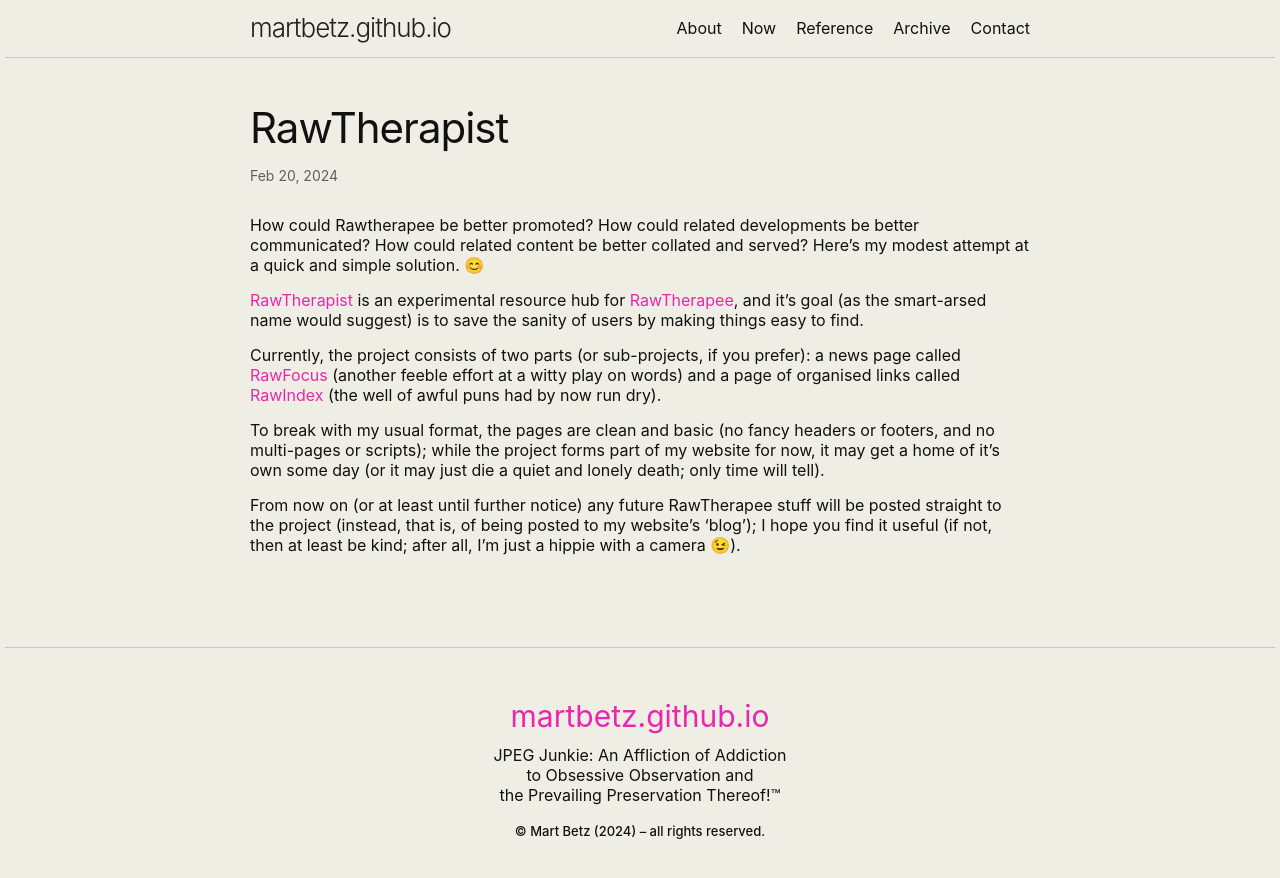
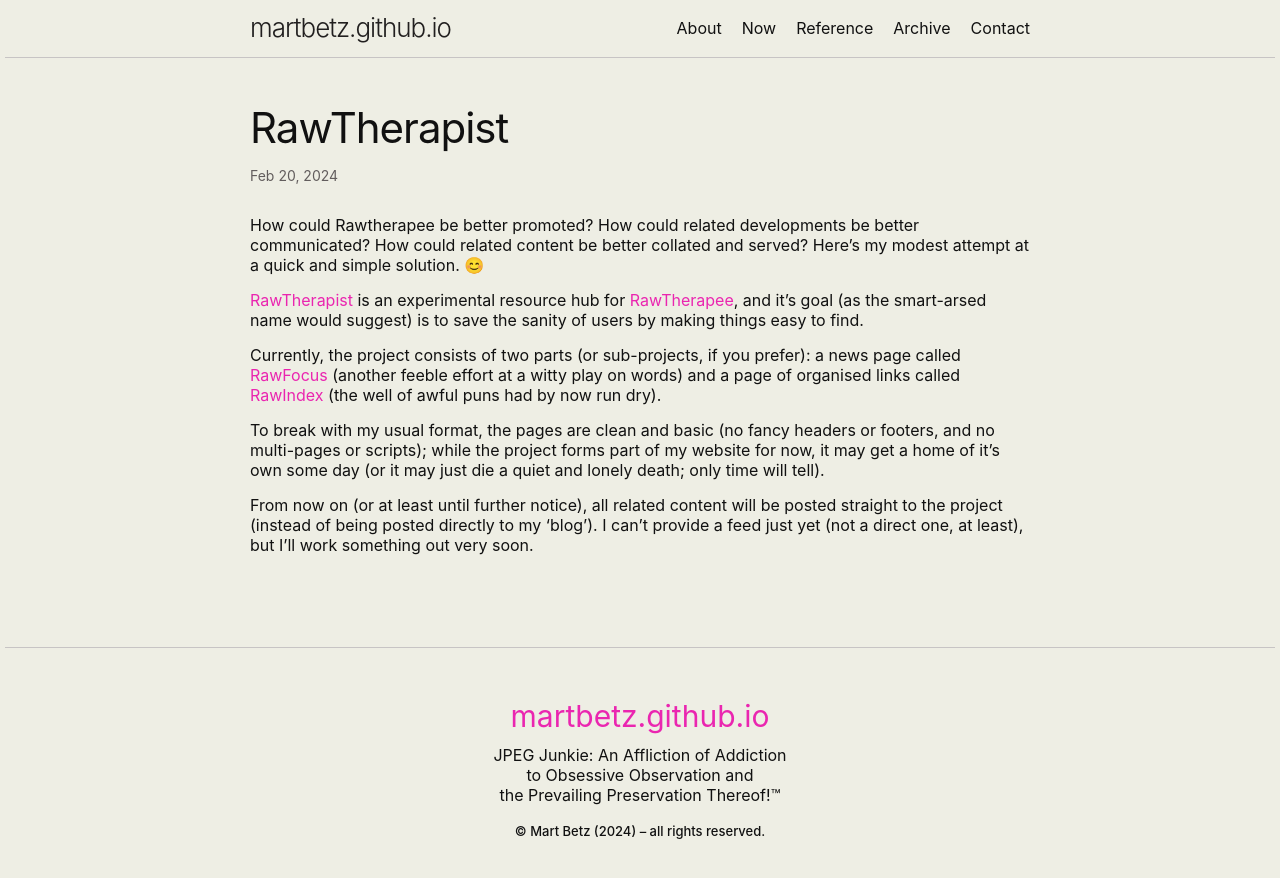
Before and after one commit to martbetz/martbetz.github.io, a Jekyll site: the page built from _posts/2024-02-20-rawtherapist.md, in a window 1280 px wide. Shown: the top 878 px of the page. Built offline with Jekyll 4.4.1, drawn with Linux system fonts in a browser that asks for light colours.

Commit message:
Update 2024-02-20-rawtherapist.md

```diff
--- a/_posts/2024-02-20-rawtherapist.md
+++ b/_posts/2024-02-20-rawtherapist.md
@@ -13,4 +13,4 @@
 
 To break with my usual format, the pages are clean and basic (no fancy headers or footers, and no multi-pages or scripts); while the project forms part of my website for now, it may get a home of it's own some day (or it may just die a quiet and lonely death; only time will tell).
 
-From now on (or at least until further notice) any future RawTherapee stuff will be posted straight to the project (instead, that is, of being posted to my website's 'blog'); I hope you find it useful (if not, then at least be kind; after all, I'm just a hippie with a camera 😉).
+From now on (or at least until further notice), all related content will be posted straight to the project (instead of being posted directly to my 'blog'). I can't provide a feed just yet (not a direct one, at least), but I'll work something out very soon.
```
